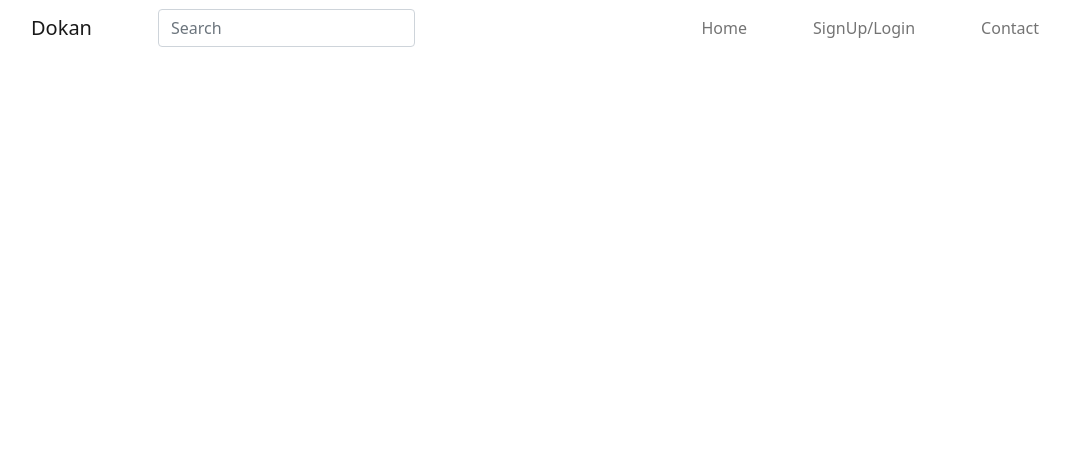
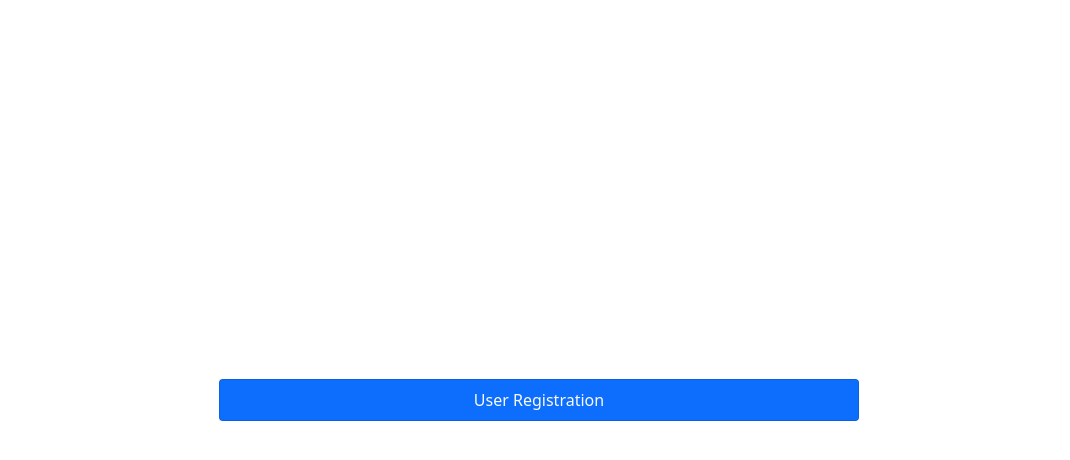
Before and after one commit to TajbiurShahriorRimon/E-Commmerce-with-Spring-Boot, a React (Create React App) app in the folder React/e-commerce/: page / in a window 1280 px wide. Shown: the top 460 px of the page, without its empty margins (101-1171 px from the left). Built offline with nearby package versions, Linux system fonts and the light colour scheme.

Commit message:
Revert "Home page initial commit"
This reverts commit 5352d6e52e8d78cfd1a847b62d340e49fe9dec5f.

```diff
--- a/React/e-commerce/package.json
+++ b/React/e-commerce/package.json
@@ -12,7 +12,6 @@
     "@types/react-dom": "^17.0.11",
     "axios": "^0.25.0",
     "bootstrap": "^5.1.3",
-    "jquery": "^3.6.0",
     "react": "^17.0.2",
     "react-dom": "^17.0.2",
     "react-router-dom": "^6.2.1",
--- a/React/e-commerce/public/index.html
+++ b/React/e-commerce/public/index.html
@@ -4,7 +4,6 @@
     <meta charset="utf-8" />
     <link rel="icon" href="%PUBLIC_URL%/favicon.ico" />
     <meta name="viewport" content="width=device-width, initial-scale=1" />
-
     <meta name="theme-color" content="#000000" />
     <meta
       name="description"
--- a/React/e-commerce/src/Routes.tsx
+++ b/React/e-commerce/src/Routes.tsx
@@ -2,15 +2,13 @@ import React from 'react';
 import {Routes,Route} from "react-router-dom";
 import App from './App';
 import UserRegistration from './components/Forms/UserRegistration';
-import Navbar from './components/Navbar/Navbar';
 import RegOption from './components/RegOption';
 function MainRoutes(){
     return(
         <div>
             <Routes>
 
-                    <Route path="/udummy" element={<RegOption/>}/>
-                    <Route path="/" element={<Navbar/>}/>
+                    <Route path="/" element={<RegOption/>}/>
                     <Route path="/uReg" element={<UserRegistration/>}/>
             </Routes>
         </div>
--- a/React/e-commerce/src/components/Forms/UserRegistration.tsx
+++ b/React/e-commerce/src/components/Forms/UserRegistration.tsx
@@ -14,7 +14,7 @@ import axios from 'axios';
 
 
 
-function UserRegistration(){
+function UserRegistration(props:any){
 
 
     useEffect(()=>{
--- a/React/e-commerce/src/components/Navbar/Navbar.tsx
+++ /dev/null
@@ -1,68 +0,0 @@
-import React from 'react';
-import {Button, Col, Input, Nav, NavbarToggler, Row} from "reactstrap";
-import  "./navbar.css";
-
-
-
-
-
-
-
-function Navbar(){
-    return(
-        <div>
-
-            <div className='container-md'>
-
-                <nav className='navbar navbar-expand-md navbar-light'>
-
-
-
-
-                        <a href='#' className='navbar-brand logo'>Dokan</a>
-
-                        <form className=' form-line bar'>
-                                <input
-                                className='form-control '
-                                type='search'
-                                placeholder='Search'
-                                aria-label='Search'
-                                ></input>
-                        </form>
-
-                        <button
-                            className='navbar-toggler'
-                            type='button'
-                            data-bs-toggle="collapse"
-                            data-bs-target='#toggleMobileMenu'
-                            aria-controls='toggleMobileMenu'
-                            aria-expanded='false'
-                            aria-label='Toggle Navigation'
-                        >
-                            <span className='navbar-toggler-icon'></span>
-                        </button>
-
-
-                    <div  className='collapse navbar-collapse' id='toggleMobileMenu'>
-                        <ul className='nav navbar-nav navbar-dark ms-auto'>
-                            <li className='nav-item'>
-                                <a className='nav-link' href=' #'>Home</a>
-                            </li>
-                            <li className='nav-item'>
-                                <a className='nav-link' href='#'>SignUp/Login</a>
-                            </li>
-                            <li className='nav-item'>
-                                <a className='nav-link' href='#'>Contact</a>
-                            </li>
-                        </ul>
-                    </div>
-
-
-                </nav>
-            </div>
-
-        </div>
-    )
-}
-
-export default Navbar;
--- a/React/e-commerce/src/components/Navbar/navbar.css
+++ /dev/null
@@ -1,13 +0,0 @@
-li{
-    margin-right: 50px;
-}
-
-
-
-.logo{
-    padding-left: 50px;
-}
-
-.bar{
-    padding-left: 50px; /* value of your choice which suits your alignment */
-}
```
Also changed, not shown: 1 other file (tests, documents, lock files or other folders).
